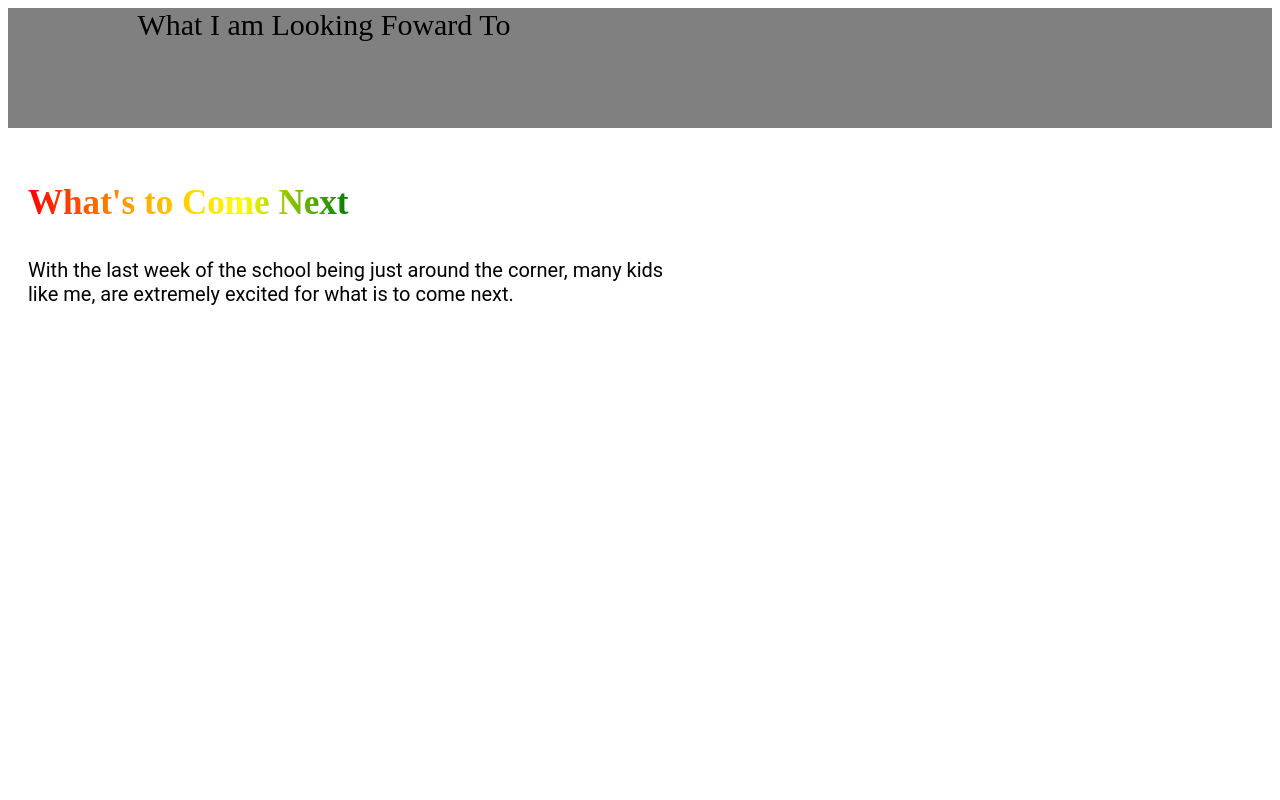
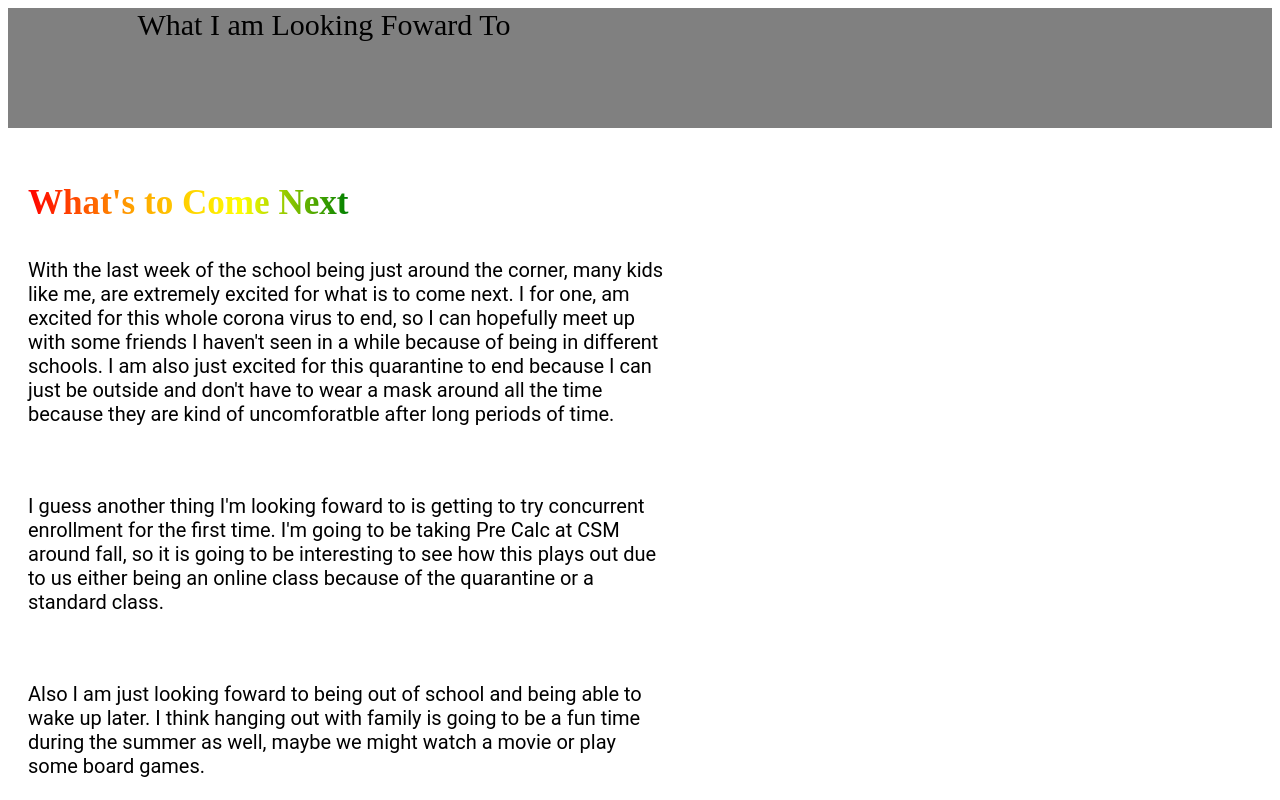
Before and after one commit to Joshua-Chin05/The-future, a plain HTML site: page index.html in a window 1280 px wide. Drawn offline with Linux system fonts and the light colour scheme.

Commit message:
adding more text

```diff
--- a/index.html
+++ b/index.html
@@ -18,7 +18,25 @@
     <div class="bodyObject bodyObjectpadding">
         <h3 class="rainbow_text">What's to Come Next</h3>
         <p>
-            With the last week of the school being just around the corner, many kids like me, are extremely excited for what is to come next.
+            With the last week of the school being just around the corner,
+            many kids like me, are extremely excited for what is to come next.
+            I for one, am excited for this whole corona virus to end, so I can hopefully meet up with some friends
+            I haven't seen in a while because of being in different schools.
+            I am also just excited for this quarantine to end because I can just be outside and don't have to wear a mask around all the time
+            because they are kind of uncomforatble after long periods of time.
+        </p>
+           <br>
+           <br>
+           <p>
+                I guess another thing I'm looking foward to is getting to try concurrent enrollment for the first time.
+                I'm going to be taking Pre Calc at CSM around fall, so it is going to be interesting to see how this plays out
+                due to us either being an online class because of the quarantine or a standard class.
+           </p>
+            <br>
+            <br>
+            <p>
+            Also I am just looking foward to being out of school and being able to wake up later. I think hanging out with family
+            is going to be a fun time during the summer as well, maybe we might watch a movie or play some board games.
 
-        </p>
+           </p>
 </html>
```
